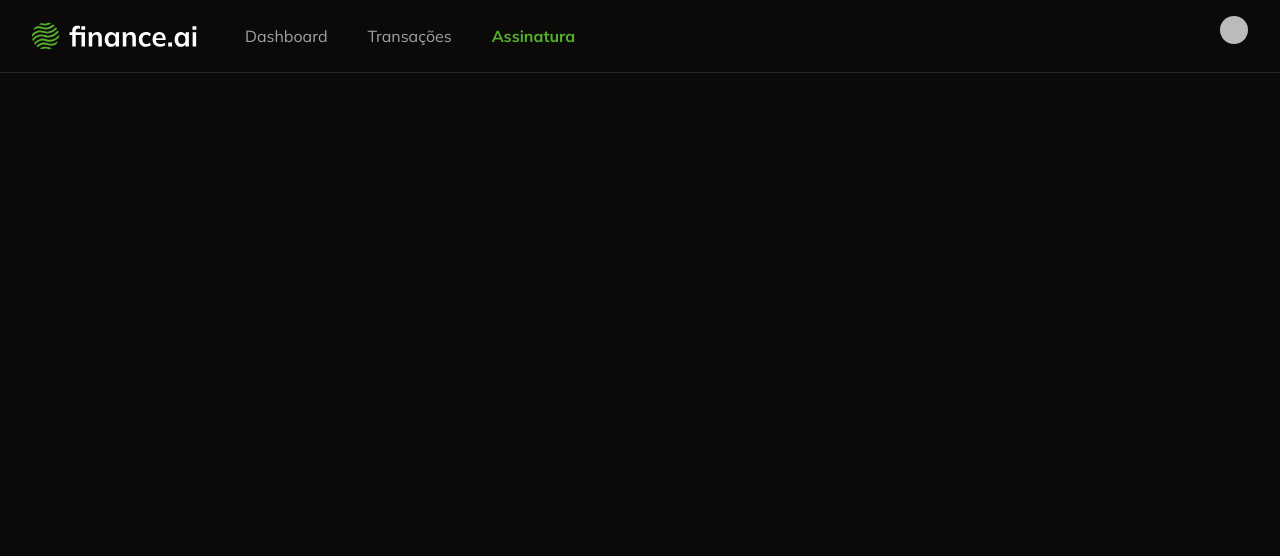
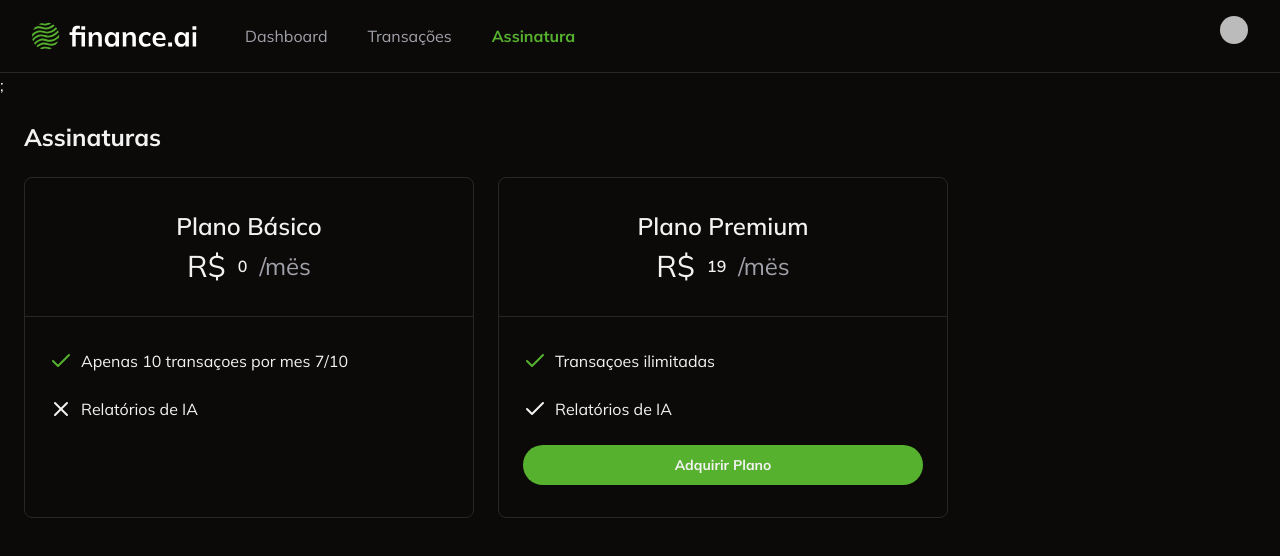
Before and after one commit to SilvestreL/finance-ai, a Next.js app: page /subscription in a window 1280 px wide. Shown: the top 556 px of the page. Built offline with nearby package versions, Linux system fonts and the light colour scheme; no server answers; sample sign-in values are in the browser's storage; some icons are missing.

Commit message:
feat: ensure user is redirect to stripe checkout when acquiring plan

```diff
--- /dev/null
+++ b/app/subscription/_actions/create-checktou/_components/acquire-plan-button.tsx
@@ -0,0 +1,31 @@
+"use client";
+
+import { Button } from "@/app/_components/ui/button";
+import { createStripeCheckout } from "..";
+import { loadStripe } from "@stripe/stripe-js";
+
+const AcquirePlanButton = () => {
+  const handleAcquirePlanClick = async () => {
+    const { sessionId } = await createStripeCheckout();
+    if (!process.env.NEXT_PUBLIC_STRIPE_PUBLISHABLE_KEY) {
+      throw new Error("Stripe publishable key nopt found");
+    }
+    const stripe = await loadStripe(
+      process.env.NEXT_PUBLIC_STRIPE_PUBLISHABLE_KEY,
+    );
+    if (!stripe) {
+      throw new Error("Stripe not found");
+    }
+    await stripe.redirectToCheckout({ sessionId });
+  };
+  return (
+    <Button
+      className="w-full rounded-full font-bold"
+      onClick={handleAcquirePlanClick}
+    >
+      Adquirir Plano
+    </Button>
+  );
+};
+
+export default AcquirePlanButton;
--- /dev/null
+++ b/app/subscription/_actions/create-checktou/index.ts
@@ -0,0 +1,38 @@
+"use server";
+
+import { auth } from "@clerk/nextjs/server";
+import Stripe from "stripe";
+
+export const createStripeCheckout = async () => {
+  const { userId } = await auth();
+  if (!userId) {
+    throw new Error("Unauthorized");
+  }
+
+  if (!process.env.STRIPE_SECRET_KEY) {
+    throw new Error("Stripe secret key not found");
+  }
+  const stripe = new Stripe(process.env.STRIPE_SECRET_KEY, {
+    apiVersion: "2024-10-28.acacia",
+  });
+
+  const session = await stripe.checkout.sessions.create({
+    payment_method_types: ["card"],
+    mode: "subscription",
+    success_url: "http://localhost:3000",
+    cancel_url: "http://localhost:3000",
+    subscription_data: {
+      metadata: {
+        clerk_user_id: userId,
+      },
+    },
+    line_items: [
+      {
+        price: process.env.STRIPE_PREMIUM_PLAN_PRICE_ID,
+        quantity: 1,
+      },
+    ],
+  });
+
+  return { sessionId: session.id };
+};
--- a/app/subscription/page.tsx
+++ b/app/subscription/page.tsx
@@ -1,12 +1,71 @@
 import { auth } from "@clerk/nextjs/server";
 import Navbar from "../_components/navbar";
 import { redirect } from "next/navigation";
+import { Card, CardContent, CardHeader } from "../_components/ui/card";
+import { CheckIcon, XIcon } from "lucide-react";
+import AcquirePlanButton from "./_actions/create-checktou/_components/acquire-plan-button";
 
 const Subscription = async () => {
   const { userId } = await auth();
   if (!userId) return redirect("/login");
 
-  return <Navbar />;
+  return (
+    <>
+      <Navbar />;
+      <div className="space-y-6 p-6">
+        <h1 className="text-2xl font-bold">Assinaturas</h1>
+        <div className="flex gap-6">
+          <Card className="w-[450px]">
+            <CardHeader className="border-b border-solid py-8">
+              <h2 className="text-center text-2xl font-semibold">
+                Plano Básico
+              </h2>
+              <div className="flex items-center justify-center gap-3">
+                <span className="text-3xl">R$</span>
+                <span className="font-semibold">0</span>
+                <div className="text-2xl text-muted-foreground">/mës </div>
+              </div>
+            </CardHeader>
+            <CardContent className="space-y-6 py-8">
+              <div className="flex items-center gap-2">
+                <CheckIcon className="text-primary" />
+                <p>Apenas 10 transaçoes por mes 7/10</p>
+              </div>
+              <div className="flex items-center gap-2">
+                <XIcon />
+                <p>Relatórios de IA</p>
+              </div>
+            </CardContent>
+          </Card>
+
+          {/* card 2 */}
+          <Card className="w-[450px]">
+            <CardHeader className="border-b border-solid py-8">
+              <h2 className="text-center text-2xl font-semibold">
+                Plano Premium
+              </h2>
+              <div className="flex items-center justify-center gap-3">
+                <span className="text-3xl">R$</span>
+                <span className="font-semibold">19</span>
+                <div className="text-2xl text-muted-foreground">/mës </div>
+              </div>
+            </CardHeader>
+            <CardContent className="space-y-6 py-8">
+              <div className="flex items-center gap-2">
+                <CheckIcon className="text-primary" />
+                <p>Transaçoes ilimitadas</p>
+              </div>
+              <div className="flex items-center gap-2">
+                <CheckIcon />
+                <p>Relatórios de IA</p>
+              </div>
+              <AcquirePlanButton />
+            </CardContent>
+          </Card>
+        </div>
+      </div>
+    </>
+  );
 };
 
 export default Subscription;
--- a/package.json
+++ b/package.json
@@ -21,6 +21,7 @@
     "@radix-ui/react-scroll-area": "^1.2.2",
     "@radix-ui/react-select": "^2.1.4",
     "@radix-ui/react-slot": "^1.1.1",
+    "@stripe/stripe-js": "^4.9.0",
     "@tanstack/react-table": "^8.20.5",
     "class-variance-authority": "^0.7.1",
     "clsx": "^2.1.1",
@@ -35,6 +36,7 @@
     "react-hook-form": "^7.54.2",
     "react-number-format": "^5.4.2",
     "recharts": "^2.15.0",
+    "stripe": "^17.3.1",
     "tailwind-merge": "^2.6.0",
     "tailwindcss-animate": "^1.0.7",
     "zod": "^3.24.1"
```
Also changed, not shown: 2 other files (tests, documents, lock files or other folders).
